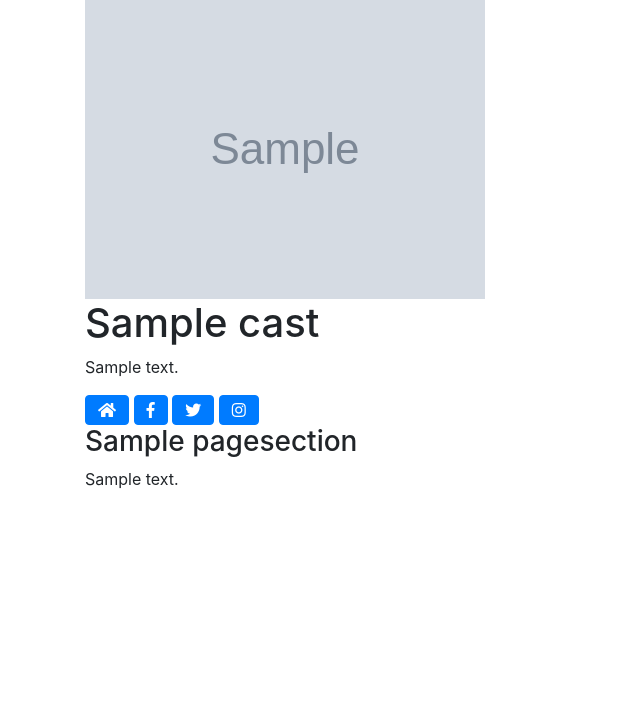
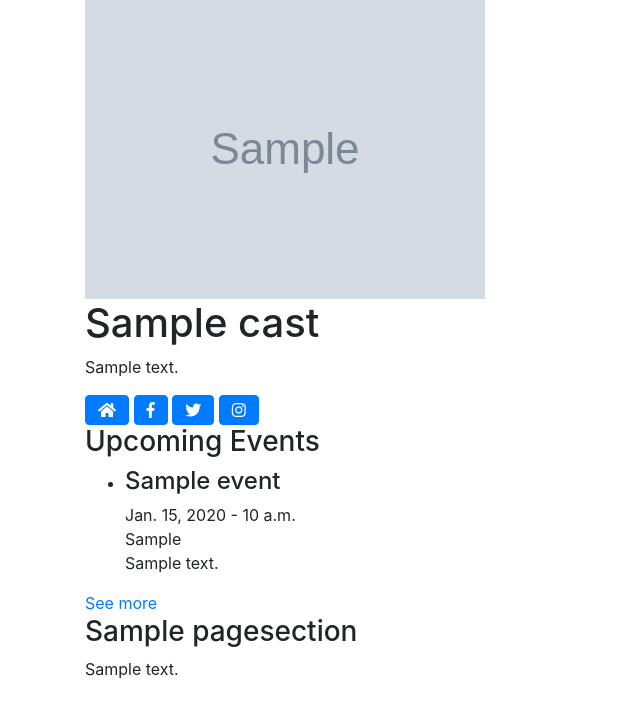
Before and after one commit to devdupont/Rocky-Rollcall, a Django app: a page that uses castpage/templates/castpage/home.html in a window 1280 px wide. Shown: the part 81-800 px from the top of the page, without its empty margins (0-640 px from the left). Run offline with Django 3.2, Linux system fonts and the light colour scheme; tables that the repository leaves empty hold one stand-in row (values such as "Sample post"); grey boxes marked "Sample" are stand-in pictures; parts of the project's set-up code (start-up, migrations or seed data) failed here and were passed over; some libraries are stand-ins or nearby versions.

Commit message:
Add event views

```diff
--- a/castpage/models.py
+++ b/castpage/models.py
@@ -2,6 +2,7 @@
 Models to build and manage Rocky casts and their home page
 """
 
+from datetime import date
 from django.db import models
 from django.utils import text, timezone
 
@@ -47,6 +48,21 @@ class Cast(models.Model):
         # pylint: disable=E1101
         return not user.is_anonymous and self.managers.filter(pk=user.profile.pk)
 
+    @property
+    def future_events(self) -> ['Event']:
+        """
+        Returns cast events happening today or later
+        """
+        # pylint: disable=E1101
+        return self.events.filter(cast=self, date__gte=date.today())
+
+    @property
+    def upcoming_events(self) -> ['Event']:
+        """
+        Returns the first few future events
+        """
+        return self.future_events[:3]
+
     def __str__(self) -> str:
         return self.name
 
--- a/castpage/templates/castpage/home.html
+++ b/castpage/templates/castpage/home.html
@@ -19,6 +19,11 @@
                     {% if cast.facebook_url %}<a class="btn btn-primary" href="{{ cast.facebook_url }}" role="button"><i class="fab fa-facebook-f"></i></a>{% endif %}
                     {% if cast.twitter_user %}<a class="btn btn-primary" href="https://twitter.com/{{ cast.twitter_user }}" role="button"><i class="fab fa-twitter"></i></a>{% endif %}
                     {% if cast.instagram_user %}<a class="btn btn-primary" href="https://instagram.com/{{ cast.instagram_user }}" role="button"><i class="fab fa-instagram"></i></a>{% endif %}
+                </div>
+                <div class="events-card">
+                    <h3>Upcoming Events</h3>
+                    {% include 'events/include/event_list.html' with events=cast.upcoming_events %}
+                    <a href="{% url 'cast_events' slug=cast.slug %}">See more</a>
                 </div>
                 <div class="sections">
                     {% for section in cast.page_sections.all %}
--- a/castpage/urls.py
+++ b/castpage/urls.py
@@ -8,9 +8,10 @@ from . import views
 urlpatterns = [
     path('new', views.cast_new, name='cast_new'),
     path('<slug:slug>', views.cast_home, name='cast_home'),
-    path('<slug:slug>/section/new/', views.cast_section_new, name='cast_section_new'),
-    path('<slug:slug>/section/<int:pk>/edit/', views.cast_section_edit, name='cast_section_edit'),
-    path('<slug:slug>/section/<int:pk>/remove/', views.cast_section_remove, name='cast_section_remove'),
+    path('<slug:slug>/events', views.CastEvents.as_view(), name='cast_events'),
     path('<slug:slug>/admin/', views.cast_admin, name='cast_admin'),
+    path('<slug:slug>/admin/section/new/', views.cast_section_new, name='cast_section_new'),
+    path('<slug:slug>/admin/section/<int:pk>/edit/', views.cast_section_edit, name='cast_section_edit'),
+    path('<slug:slug>/admin/section/<int:pk>/remove/', views.cast_section_remove, name='cast_section_remove'),
     path('<slug:slug>/admin/edit', views.cast_admin_edit, name='cast_admin_edit'),
 ]
--- a/castpage/views.py
+++ b/castpage/views.py
@@ -6,6 +6,7 @@ from django.contrib import messages
 from django.contrib.auth.decorators import login_required
 from django.http import HttpResponseForbidden
 from django.shortcuts import get_object_or_404, redirect, render
+from events.views import EventListView
 from .forms import CastForm, PageSectionForm
 from .models import Cast, PageSection
 
@@ -34,6 +35,29 @@ def cast_home(request, slug: str):
         'cast': cast,
         'show_management': cast.is_manager(request.user)
     })
+
+class CastEvents(EventListView):
+    """
+    Pagination view for future cast events
+    """
+
+    template_name = 'castpage/event_list.html'
+    paginate_by=2
+
+    def get_queryset(self) -> ['Event']:
+        """
+        Filter queryset based on cast events
+        """
+        cast = get_object_or_404(Cast, slug=self.kwargs['slug'])
+        return cast.future_events
+
+    def get_context_data(self, **kwargs) -> dict:
+        """
+        Return render context
+        """
+        context = super().get_context_data(**kwargs)
+        context['cast'] = get_object_or_404(Cast, slug=self.kwargs['slug'])
+        return context
 
 @login_required
 def cast_section_new(request, slug: str):
--- /dev/null
+++ b/events/templates/events/include/event.html
@@ -0,0 +1,6 @@
+<div>
+    <h4>{{ event.name }}</h4>
+    <div>{{ event.date }} - {{ event.start_time }}</div>
+    <div>{{ event.venue }}</div>
+    <p>{{ event.description }}</p>
+</div>
--- /dev/null
+++ b/events/templates/events/include/event_list.html
@@ -0,0 +1,9 @@
+<div>
+    <ul>
+    {% for event in events %}
+        <li>{% include 'events/include/event.html' with event=event %}</li>
+    {% empty %}
+        <li>No events yet.</li>
+    {% endfor %}
+    </ul>
+</div>
--- a/events/urls.py
+++ b/events/urls.py
@@ -6,6 +6,7 @@ from django.urls import path
 from . import views
 
 urlpatterns = [
+    path('', views.EventListView.as_view(), name='event_list'),
     path('new/<slug:slug>', views.event_new, name='event_new'),
     path('edit/<int:pk>', views.event_edit, name='event_edit'),
     path('delete/<int:pk>', views.event_delete, name='event_delete'),
```
Also changed, not shown: castpage/templates/castpage/event_list.html (added, +13 -0 lines), events/templates/events/event_list.html (added, +7 -0 lines), events/templates/events/include/pagination.html (added, +19 -0 lines), events/views.py (+13 -0 lines).
